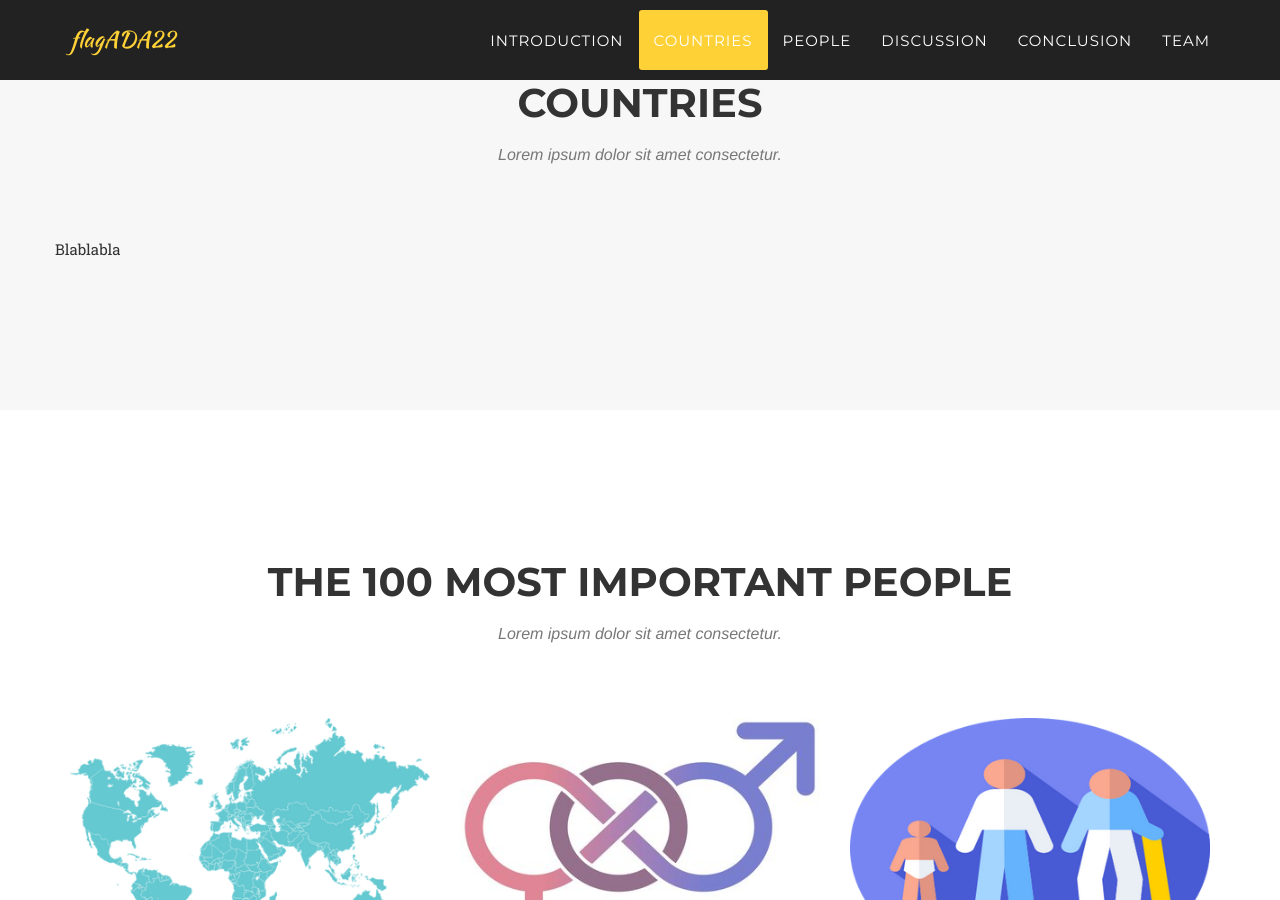
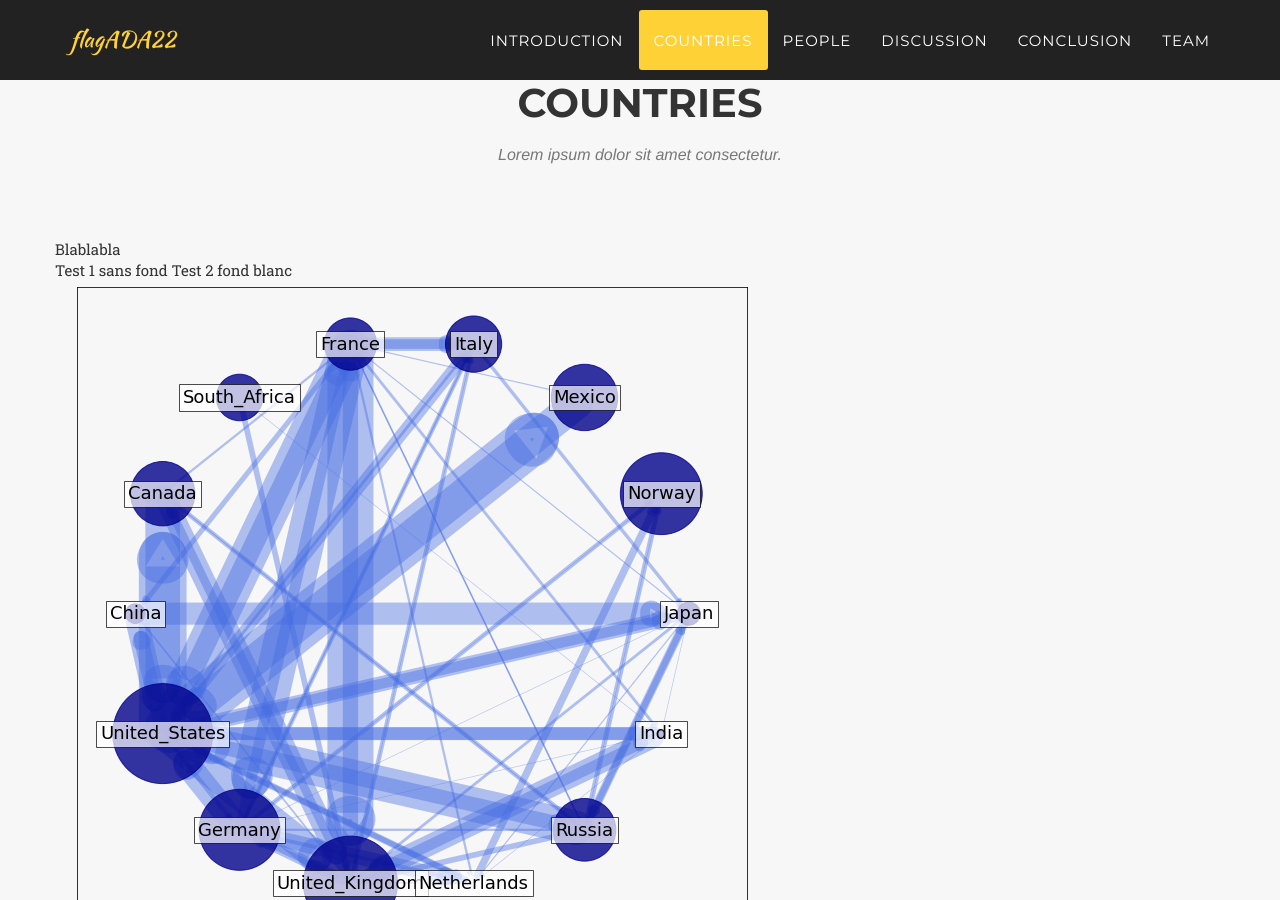
Before and after one commit to fbarde/ADA_Data_Story, a Jekyll site: the page built from index.html, in a window 1280 px wide and 900 px high, scrolled down 2624 px. Built offline with Jekyll 4.4.1, drawn with Linux system fonts in a browser that asks for light colours; some web fonts are replaced.

Commit message:
Test plot countries

```diff
--- a/_includes/countries.html
+++ b/_includes/countries.html
@@ -8,7 +8,16 @@
                 </div>
             </div>
             <div class="row text-justify">
-                Blablabla
+                Blablabla<br>
+                Test 1 sans fond
+                <div class="col-md-12 residuals">
+                    <img src="img/countries/pays_en_rond.png" alt="" srcset="">
+                </div>
+
+                Test 2 fond blanc <br>
+                <div class="col-md-12 residuals">
+                    <img src="img/countries/pays_en_rond_fond_blanc.png" alt="" srcset="">
+                </div>
 
             </div>
         </div>
```
Also changed, not shown: img/countries/pays_en_rond.png (added), img/countries/pays_en_rond_fond_blanc.png (added).
